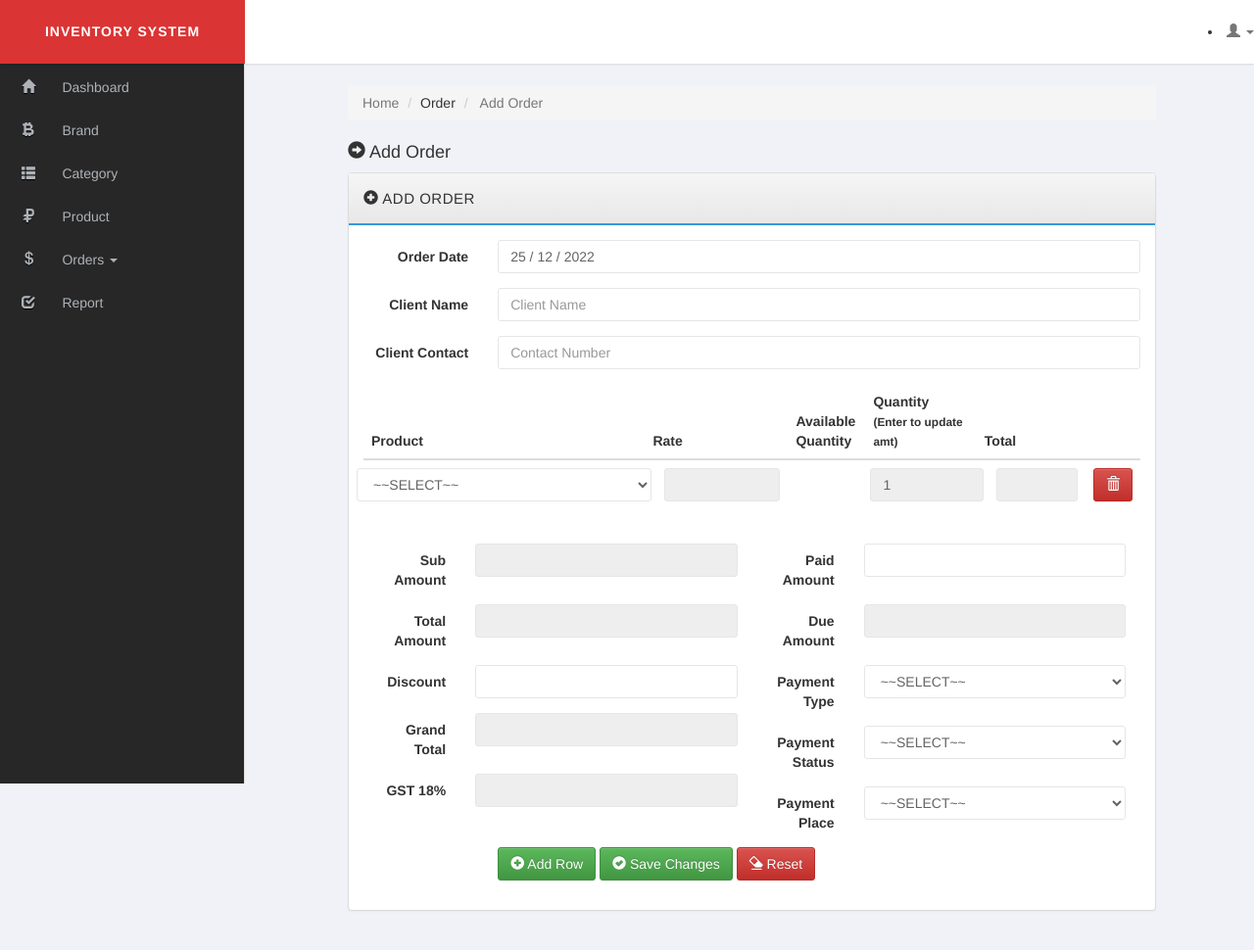
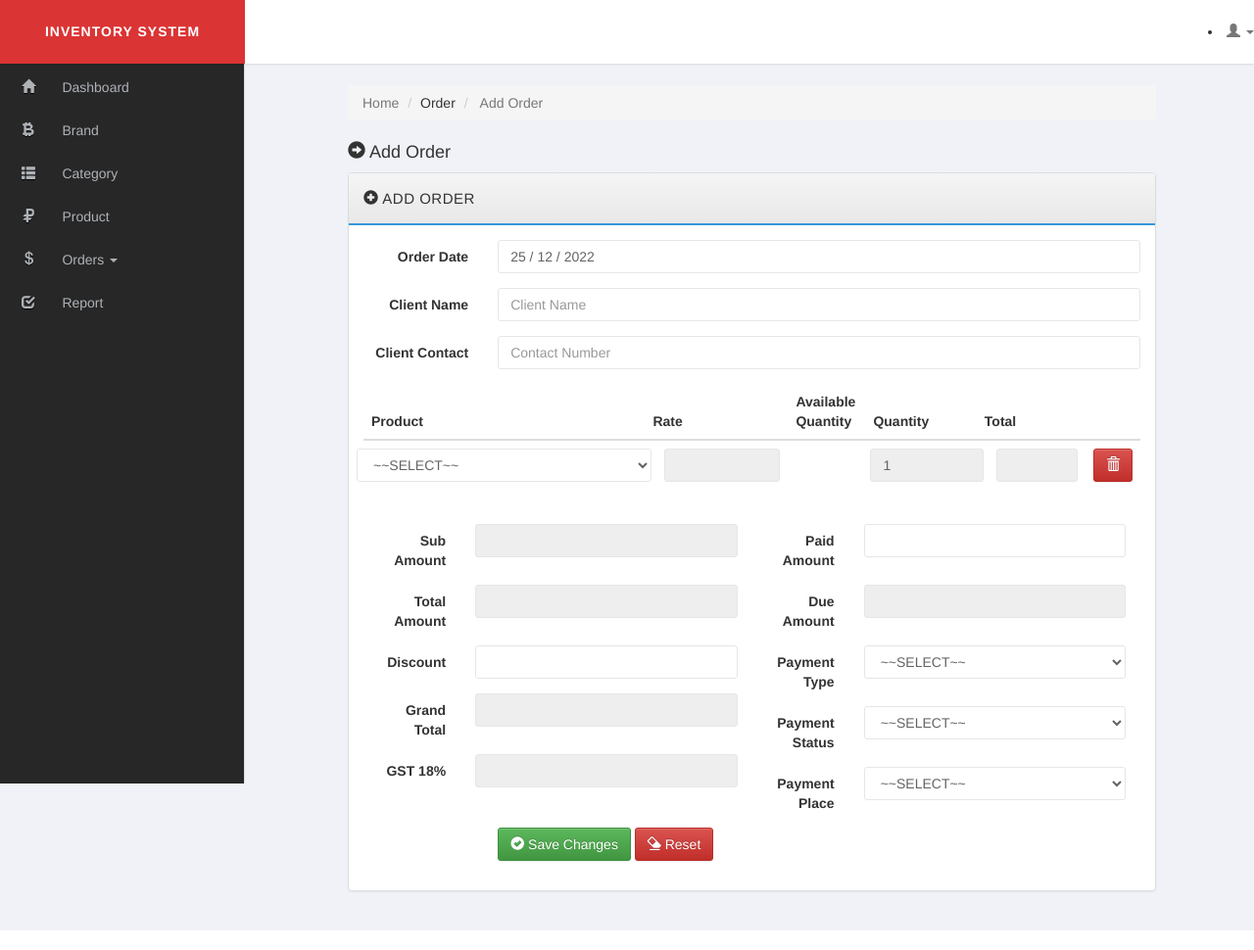
Before and after one commit to zihadnur555/SimpleInventorySystem-PHP, a PHP site: page /SimpleInventorySystem-PHP/orders.php?o=add in a window 1280 px wide. Shown: the whole page at 98% size. Run offline with PHP 8.4, Linux system fonts and the light colour scheme; a user stored in the database is signed in; data comes from the database, SQL or seed files in the repository; data that the repository does not hold is empty.

Commit message:
remove add row

```diff
--- a/orders.php
+++ b/orders.php
@@ -96,7 +96,7 @@ if($_GET['o'] == 'add') {
 			  			<th style="width:40%;">Product</th>
 			  			<th style="width:20%;">Rate</th>
 			  			<th style="width:10%;">Available Quantity</th>
-			  			<th style="width:15%;">Quantity <br><small>(Enter to update amt)</small></th>
+			  			<th style="width:15%;">Quantity <br></th>
 			  			<th style="width:25%;">Total</th>
 			  			<th style="width:10%;"></th>
 			  		</tr>
@@ -242,7 +242,7 @@ if($_GET['o'] == 'add') {
 
 			  <div class="form-group submitButtonFooter">
 			    <div class="col-sm-offset-2 col-sm-10">
-			    <button type="button" class="btn btn-success" onclick="addRow()" id="addRowBtn" data-loading-text="Loading..."> <i class="glyphicon glyphicon-plus-sign"></i> Add Row </button>
+			    <!-- <button type="button" class="btn btn-success" onclick="addRow()" id="addRowBtn" data-loading-text="Loading..."> <i class="glyphicon glyphicon-plus-sign"></i> Add Row </button> -->
 
 			      <button type="submit" id="createOrderBtn" data-loading-text="Loading..." class="btn btn-success"><i class="glyphicon glyphicon-ok-sign"></i> Save Changes</button>
 
@@ -516,7 +516,7 @@ if($_GET['o'] == 'add') {
 
 			  <div class="form-group editButtonFooter">
 			    <div class="col-sm-offset-2 col-sm-10">
-			    <button type="button" class="btn btn-success" onclick="addRow()" id="addRowBtn" data-loading-text="Loading..."> <i class="glyphicon glyphicon-plus-sign"></i> Add Row </button>
+			    <!-- <button type="button" class="btn btn-success" onclick="addRow()" id="addRowBtn" data-loading-text="Loading..."> <i class="glyphicon glyphicon-plus-sign"></i> Add Row </button> -->
 
 			    <input type="hidden" name="orderId" id="orderId" value="<?php echo $_GET['i']; ?>" />
 
```
